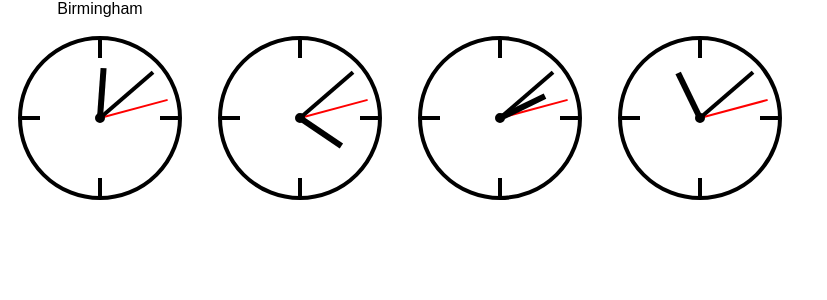
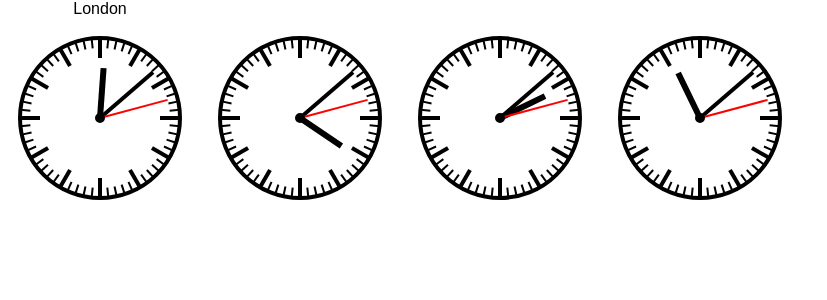
Before and after one commit to DomParfitt/clocks, a React (Create React App) app: page / in a window 1280 px wide. Shown: the top 300 px of the page, without its empty margins (0-827 px from the left). Built offline with nearby package versions, Linux system fonts and the light colour scheme; the HTML template or start-up script is replaced by a standard one.

Commit message:
Added markings. Refactored rendering

```diff
--- a/src/App.tsx
+++ b/src/App.tsx
@@ -7,7 +7,7 @@ import ClocksHolder from './ClocksHolder';
 class App extends React.Component {
   public render() {
     const clocks: IClockProps[] = [];
-    clocks.push({offset: 0, isSmooth: true, location: "Birmingham"});
+    clocks.push({offset: 0, isSmooth: true, location: "London"});
     clocks.push({offset: 4, isSmooth: true});
     clocks.push({offset: -10, isSmooth: false});
     clocks.push({offset: 11, isSmooth: true});
--- a/src/Clock.css
+++ b/src/Clock.css
@@ -19,3 +19,7 @@ svg {
 .location {
     text-align: center;
 }
+
+.minuteMark {
+    stroke-width: 1;
+}
--- a/src/Clock.tsx
+++ b/src/Clock.tsx
@@ -16,20 +16,10 @@ class Clock extends React.Component<IClockProps, IClockState> {
         setInterval(() => this.tick(), tickSpeed);
     }
 
-    public render() {
+    public render(): JSX.Element {
         const radius = 40;
         const xOrigin = 50;
         const yOrigin = 50;
-        const millisAngle = this.getMilliseconds() / 1000;
-        const secondsAngle = (this.getSeconds() / 60) +  (millisAngle / 60);
-        const minutesAngle = (this.getMinutes() / 60) + (secondsAngle / 60);
-        const hoursAngle = (this.getHours() / 12) + (minutesAngle / 12);
-        const xSeconds = this.x(xOrigin, radius-5, Math.floor(360 * secondsAngle));
-        const ySeconds = this.y(yOrigin, radius-5, 360 * secondsAngle);
-        const xMinutes = this.x(xOrigin, radius-5, 360 * minutesAngle);
-        const yMinutes = this.y(yOrigin, radius-5, 360 * minutesAngle);
-        const xHours = this.x(xOrigin, radius-15, 360 * hoursAngle);
-        const yHours = this.y(yOrigin, radius-15, 360 * hoursAngle);
 
         return (
             <div className="clock">
@@ -37,18 +27,61 @@ class Clock extends React.Component<IClockProps, IClockState> {
                 <svg width="200" height="200" viewBox="0 0 100 100">
                     <circle cx={xOrigin} cy={yOrigin} r={radius} fill="white" />
 
-                    <line x1={xOrigin} y1={yOrigin - radius} x2={xOrigin} y2={yOrigin - radius + 10}  />
-                    <line x1={xOrigin} y1={yOrigin + radius} x2={xOrigin} y2={yOrigin + radius - 10}  />
-                    <line x1={xOrigin + radius}y1={yOrigin} x2={xOrigin + radius - 10} y2={yOrigin}  />
-                    <line x1={xOrigin - radius} y1={yOrigin} x2={xOrigin - radius + 10} y2={yOrigin}  />
+                    {this.renderMarkings(xOrigin, yOrigin, radius)}
+                    {this.renderHands(xOrigin, yOrigin, radius)}
 
-                    <line className="secondsHand" x1={xOrigin} y1={yOrigin} x2={xSeconds} y2={ySeconds} />
-                    <line className="minutesHand" x1={xOrigin} y1={yOrigin} x2={xMinutes} y2={yMinutes}  />
-                    <line className="hoursHand" x1={xOrigin} y1={yOrigin} x2={xHours} y2={yHours}  />
-
-                    <circle cx={xOrigin} cy={yOrigin} r="1.5"  fill="black" />
+                    <circle cx={xOrigin} cy={yOrigin} r="1.5" fill="black" />
                 </svg>
             </div>
+        );
+    }
+
+    private renderMarkings(xOrigin: number, yOrigin: number, radius: number): JSX.Element {
+        const markings = [];
+
+        for (let i = 0; i < 12; i++) {
+            const angle = 360 * i / 12;
+            const x1 = this.x(xOrigin, radius - 10, angle);
+            const y1 = this.y(yOrigin, radius - 10, angle)
+            const x2 = this.x(xOrigin, radius, angle);
+            const y2 = this.y(yOrigin, radius, angle);
+            markings.push(<line className="hourMark" x1={x1} y1={y1} x2={x2} y2={y2} />);
+        }
+
+        for (let i = 0; i < 60; i++) {
+            const angle = 360 * i / 60;
+            const x1 = this.x(xOrigin, radius - 5, angle);
+            const y1 = this.y(yOrigin, radius - 5, angle)
+            const x2 = this.x(xOrigin, radius, angle);
+            const y2 = this.y(yOrigin, radius, angle);
+            markings.push(<line className="minuteMark" x1={x1} y1={y1} x2={x2} y2={y2} />);
+        }
+
+        return(
+            <svg>
+                {markings}
+            </svg>
+        );
+    }
+
+    private renderHands(xOrigin: number, yOrigin: number, radius: number): JSX.Element {
+        const millisAngle = this.getMilliseconds() / 1000;
+        const secondsAngle = (this.getSeconds() / 60) + (millisAngle / 60);
+        const minutesAngle = (this.getMinutes() / 60) + (secondsAngle / 60);
+        const hoursAngle = (this.getHours() / 12) + (minutesAngle / 12);
+        const xSeconds = this.x(xOrigin, radius - 5, Math.floor(360 * secondsAngle));
+        const ySeconds = this.y(yOrigin, radius - 5, 360 * secondsAngle);
+        const xMinutes = this.x(xOrigin, radius - 5, 360 * minutesAngle);
+        const yMinutes = this.y(yOrigin, radius - 5, 360 * minutesAngle);
+        const xHours = this.x(xOrigin, radius - 15, 360 * hoursAngle);
+        const yHours = this.y(yOrigin, radius - 15, 360 * hoursAngle);
+
+        return (
+            <svg>
+                <line className="hoursHand" x1={xOrigin} y1={yOrigin} x2={xHours} y2={yHours} />
+                <line className="minutesHand" x1={xOrigin} y1={yOrigin} x2={xMinutes} y2={yMinutes} />
+                <line className="secondsHand" x1={xOrigin} y1={yOrigin} x2={xSeconds} y2={ySeconds} />
+            </svg>
         );
     }
 
@@ -85,6 +118,8 @@ export interface IClockProps extends React.ClassAttributes<Clock> {
     location?: string;
     isSmooth?: boolean;
     offset?: number;
+    hasHourMarks?: boolean;
+    hasMinuteMarks?: boolean;
 }
 
 export interface IClockState extends React.ComponentState {
--- a/src/ClocksHolder.tsx
+++ b/src/ClocksHolder.tsx
@@ -5,7 +5,7 @@ class ClocksHolder extends React.Component<IClocksHolderProps, IClocksHolderStat
 
     constructor(props: IClocksHolderProps) {
         super(props);
-        this.state = {clocks: this.props.clocks === undefined ? [] : this.props.clocks};
+        this.state = {clocks: this.props.clocks || []};
     }
 
     public render() {
```
